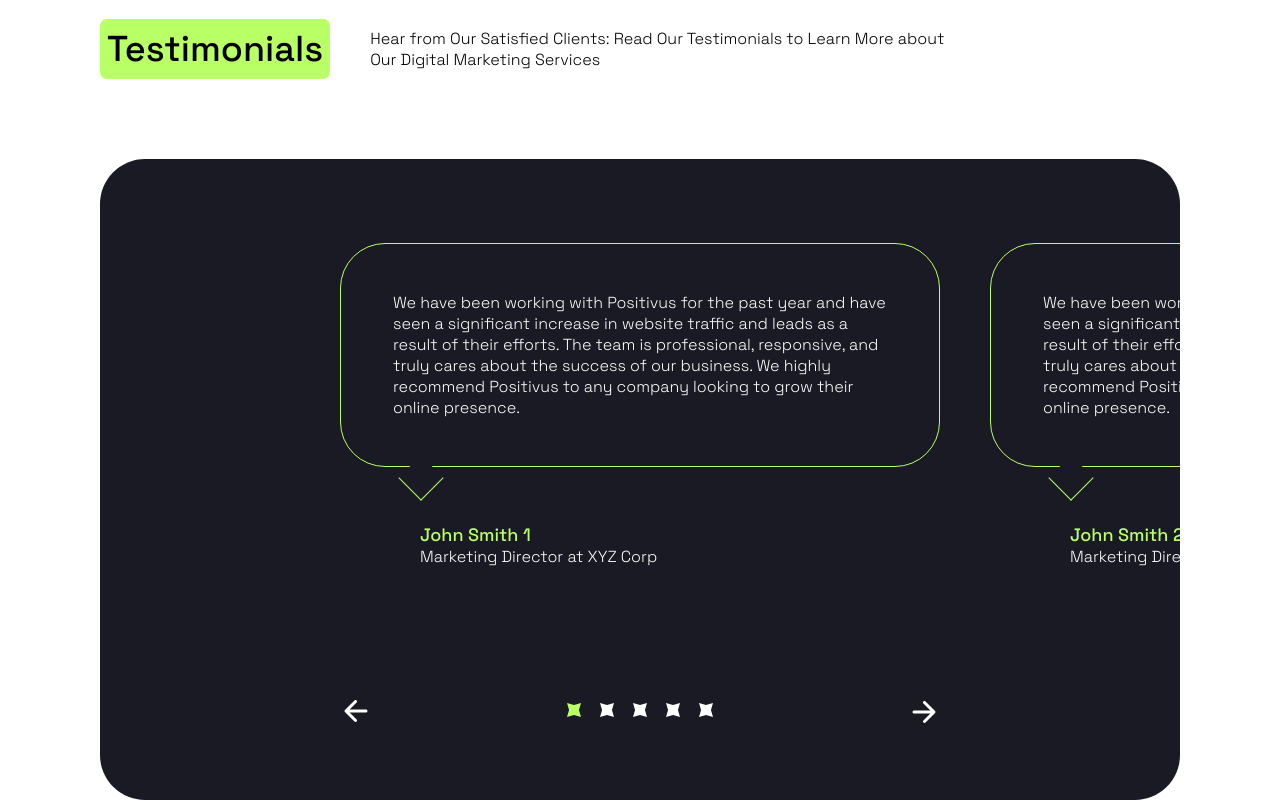
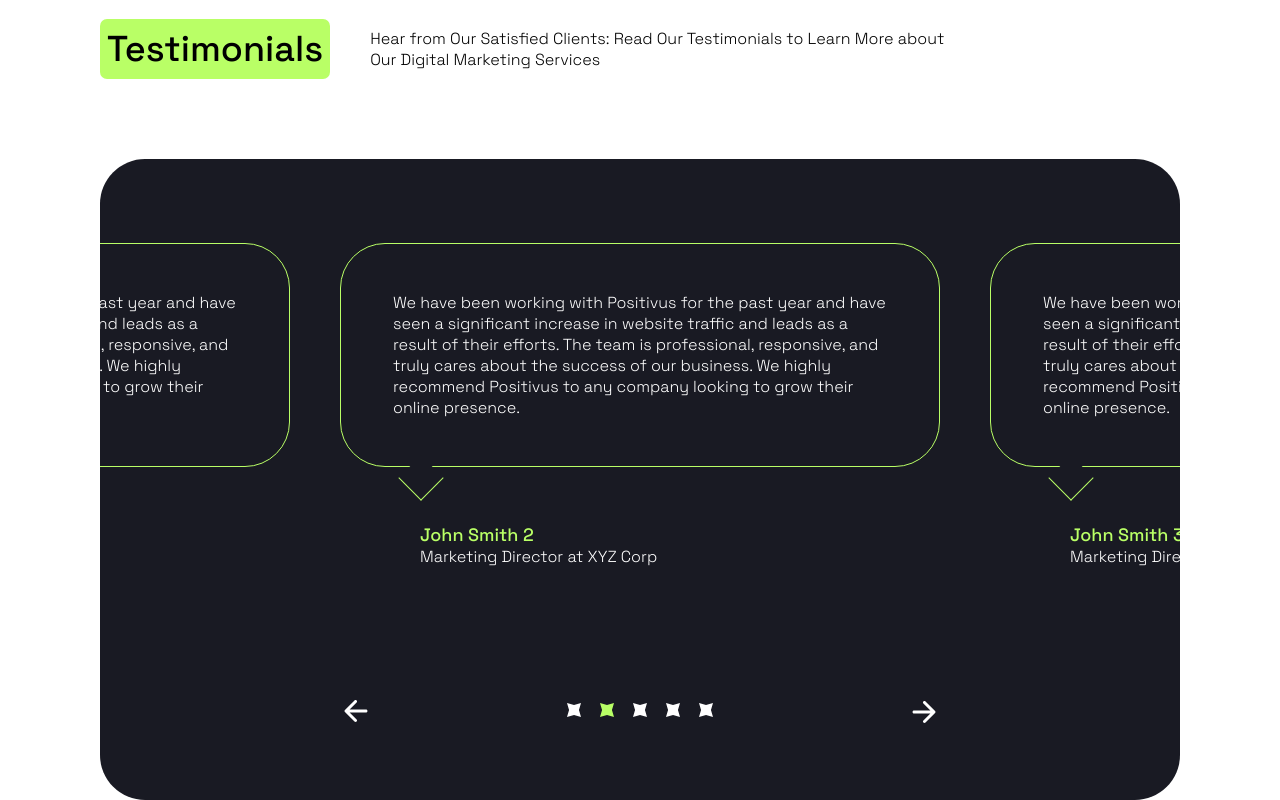
Before and after one commit to AmletixQ/positivus-langing-page, a React (Vite) app: page / in a window 1280 px wide. Shown: the part 7655-8455 px from the top of the page. Built offline with nearby package versions, Linux system fonts and the light colour scheme.

Commit message:
Some fixes

```diff
--- a/src/components/Slider/Slider.tsx
+++ b/src/components/Slider/Slider.tsx
@@ -44,7 +44,7 @@
 ];
 
 const Slider = () => {
-  const [active, setActive] = useState<number>(0);
+  const [active, setActive] = useState<number>(1);
   const handlePrevClick = (e: MouseEvent) => {
     e.preventDefault();
     setActive((prev) => {
```
